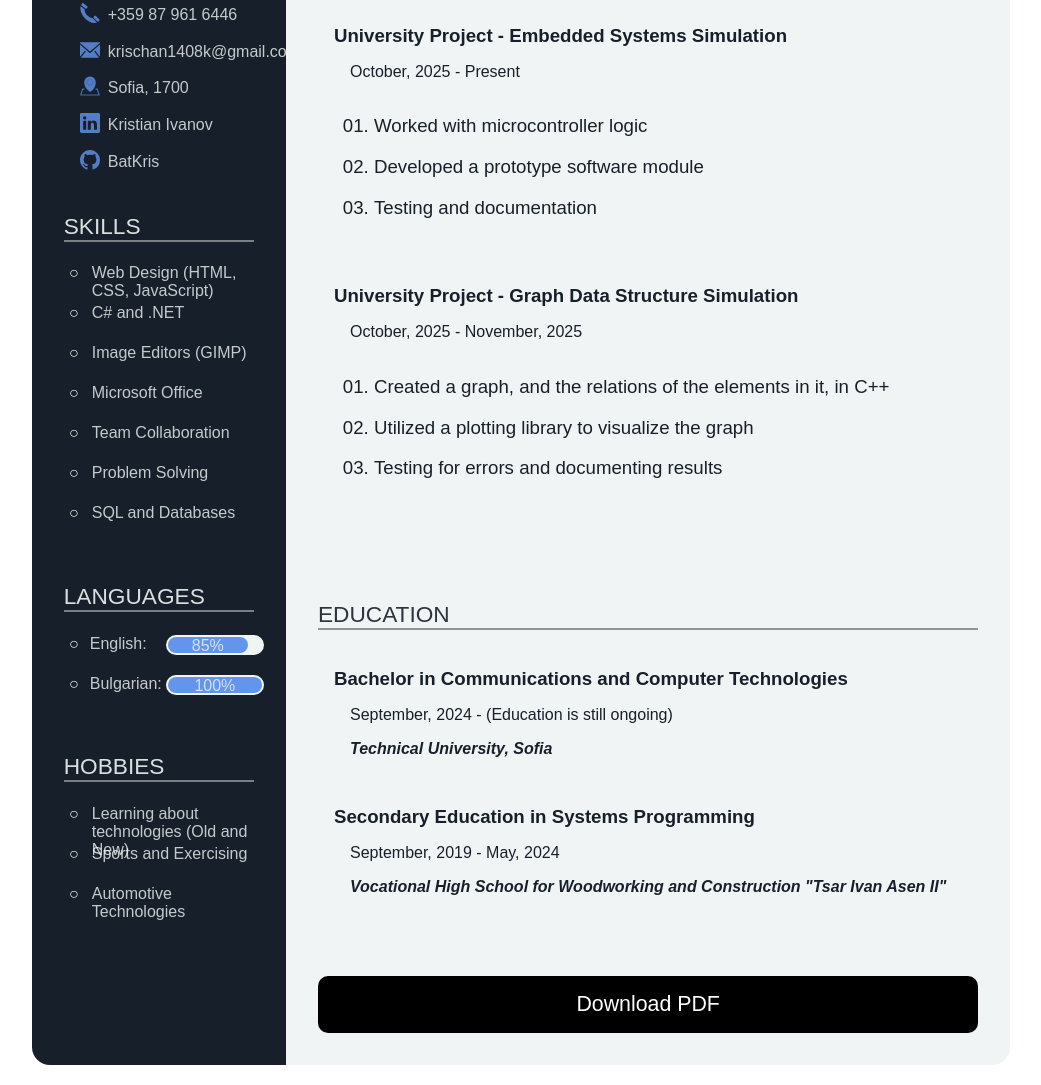
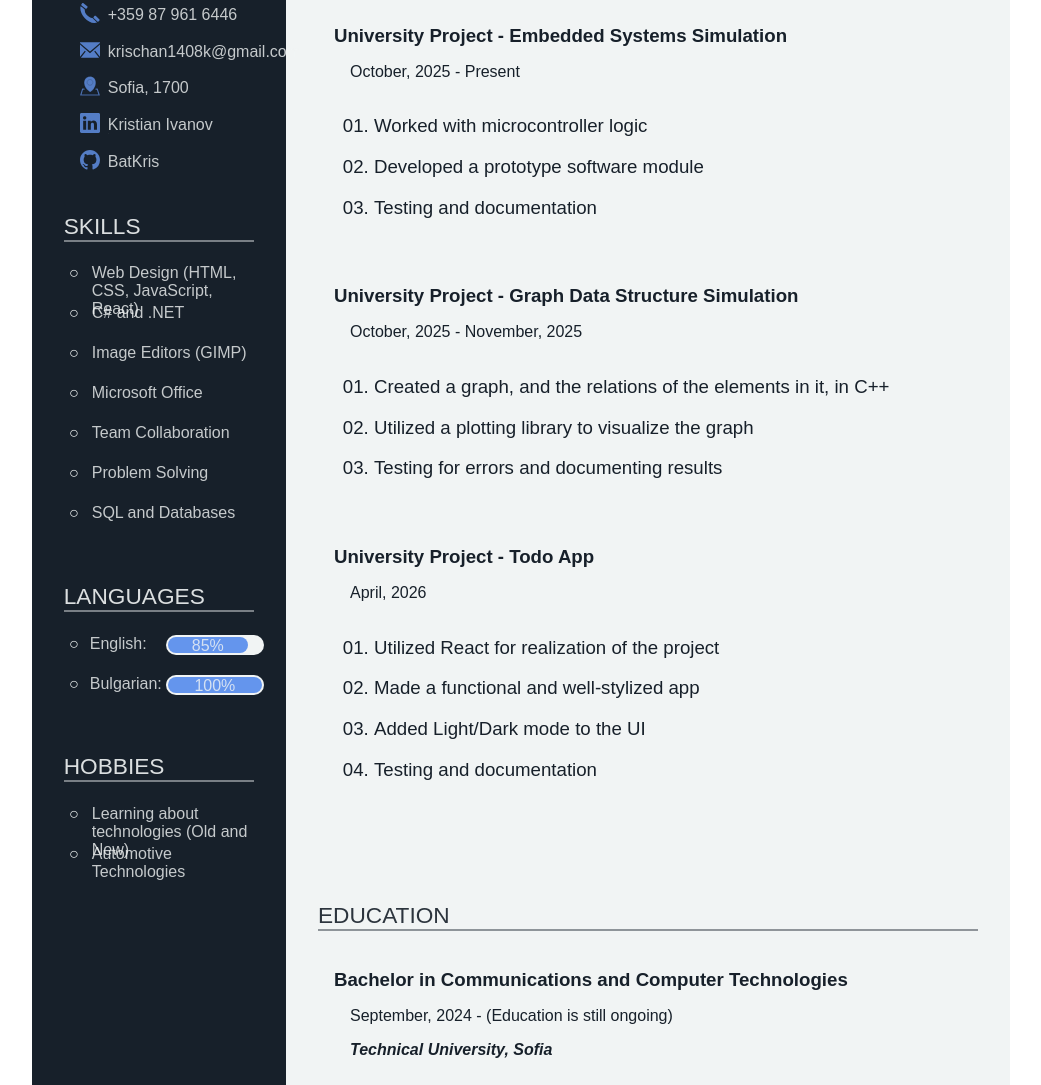
Before and after one commit to BatKris/My-CV, a website: page index.html in a window 1280 px wide. Shown: the part 336-1421 px from the top of the page, without its empty margins (119-1160 px from the left). Drawn offline with Linux system fonts and the light colour scheme.

Commit message:
Updated pdf

```diff
--- a/index.html
+++ b/index.html
@@ -58,7 +58,7 @@
             <div class="skills">
                 <p>SKILLS</p>
                 <ul>
-                    <li><span>Web Design (HTML, CSS, JavaScript)</span></li>
+                    <li><span>Web Design (HTML, CSS, JavaScript, React)</span></li>
                     <li><span>C# and .NET</span></li>
                     <li><span>Image Editors (GIMP)</span></li>
                     <li><span>Microsoft Office</span></li>
@@ -92,7 +92,6 @@
                 <p>HOBBIES</p>
                 <ul>
                     <li><span>Learning about technologies (Old and New)</span></li>
-                    <li><span>Sports and Exercising</span></li>
                     <li><span>Automotive Technologies</span></li>
                 </ul>
             </div>
@@ -129,6 +128,17 @@
                     </ol>
                 </div>
 
+                <div class="item">
+                    <strong>University Project - Todo App</strong>
+                    <span>April, 2026</span>
+                    <ol>
+                        <li>Utilized React for realization of the project</li>
+                        <li>Made a functional and well-stylized app</li>
+                        <li>Added Light/Dark mode to the UI</li>
+                        <li>Testing and documentation</li>
+                    </ol>
+                </div>
+
             </div>
 
             <div class = "education">
```
Also changed, not shown: 1 other file.
